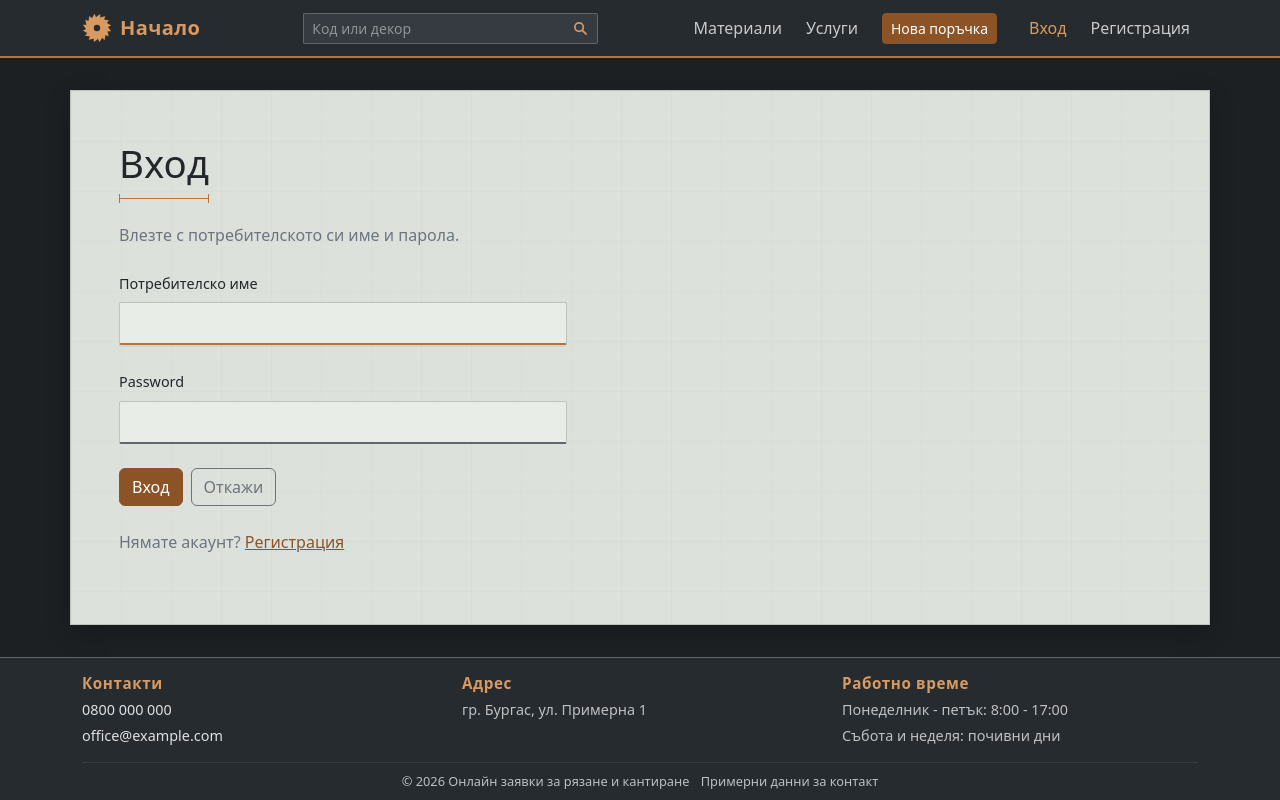
After one commit to Vanya2307/cutting-orders, a Django app: page /accounts/login/ in a window 1280 px wide. The commit adds this page. Run offline with Django 5.2, Linux system fonts and the light colour scheme.

Commit message:
Add login and logout

```diff
--- a/accounts/urls.py
+++ b/accounts/urls.py
@@ -1,9 +1,14 @@
+from django.contrib.auth.views import LogoutView
+
 from django.urls import path
 
-from .views import RegistrationView
+from .views import RegistrationView, UserLogingView
 
 app_name = 'accounts'
 
 urlpatterns = [
     path('register/', RegistrationView.as_view(), name='register'),
+    path('login/', UserLogingView.as_view(), name='login'),
+    path('logout/', LogoutView.as_view(), name='logout'),
+
 ]
--- a/accounts/views.py
+++ b/accounts/views.py
@@ -3,6 +3,7 @@ from django.contrib.auth.models import Group
 from django.db import transaction
 from django.urls import reverse_lazy
 from django.views.generic import CreateView
+from django.contrib.auth.views import LoginView
 
 from .forms import RegistrationForm
 from .models import Profile
@@ -28,3 +29,8 @@ class RegistrationView(CreateView):
         login(self.request, self.object)
 
         return response
+
+
+class UserLogingView(LoginView):
+    template_name = 'accounts/login.html'
+    redirect_authenticated_user = True
--- a/cutting_orders/settings.py
+++ b/cutting_orders/settings.py
@@ -132,3 +132,7 @@ MAILERS = {
         'BACKEND': 'django.core.mail.backends.console.EmailBackend',
     },
 }
+
+LOGIN_URL = 'accounts:login'
+LOGIN_REDIRECT_URL = 'home'
+LOGOUT_REDIRECT_URL = 'home'
--- a/static/css/style.css
+++ b/static/css/style.css
@@ -703,3 +703,35 @@ body > main.home-main {
     font-size: 0.8rem;
     text-align: center;
 }
+
+
+
+/* -Вход- */
+
+.login-form {
+    max-width: 28rem;
+}
+
+/* -Акаунт в навигацията- */
+
+.nav-account {
+    display: flex;
+    align-items: center;
+    gap: 0.75rem;
+}
+
+.nav-account form {
+    margin: 0;
+}
+
+.nav-user {
+    color: rgba(255, 255, 255, 0.55);
+    font-size: 0.9rem;
+}
+
+.nav-logout {
+    background: none;
+    border: 0;
+    padding: 0;
+    cursor: pointer;
+}
--- /dev/null
+++ b/templates/accounts/login.html
@@ -0,0 +1,43 @@
+{% extends 'base.html' %}
+
+{% block title %}Вход | Онлайн заявки{% endblock %}
+
+{% block content %}
+    <h1 class="page-title">Вход</h1>
+
+    <p class="text-secondary mb-4">
+        Влезте с потребителското си име и парола.
+    </p>
+
+    <form method="post" class="drawing-form login-form" novalidate>
+        {% csrf_token %}
+
+        {% if form.non_field_errors %}
+            <div class="alert alert-danger">
+                {% for error in form.non_field_errors %}
+                    <div>{{ error }}</div>
+                {% endfor %}
+            </div>
+        {% endif %}
+
+        <div class="row g-4">
+            <div class="col-12">
+                {% include 'includes/form_field.html' with field=form.username label='Потребителско име' %}
+            </div>
+            <div class="col-12">
+                {% include 'includes/form_field.html' with field=form.password %}
+            </div>
+        </div>
+
+        <input type="hidden" name="next" value="{{ next }}">
+
+        <div class="d-flex flex-wrap gap-2 mt-4">
+            <button type="submit" class="btn btn-accent">Вход</button>
+            <a class="btn btn-outline-secondary" href="{% url 'home' %}">Откажи</a>
+        </div>
+    </form>
+
+    <p class="text-secondary mt-4 mb-0">
+        Нямате акаунт? <a href="{% url 'accounts:register' %}">Регистрация</a>
+    </p>
+{% endblock %}
--- a/templates/accounts/register.html
+++ b/templates/accounts/register.html
@@ -55,4 +55,8 @@
             <a class="btn btn-outline-secondary" href="{% url 'home' %}">Откажи</a>
         </div>
     </form>
+
+    <p class="text-secondary mt-4 mb-0">
+        Вече имате акаунт? <a href="{% url 'accounts:login' %}">Вход</a>
+    </p>
 {% endblock %}
--- a/templates/includes/form_field.html
+++ b/templates/includes/form_field.html
@@ -1,5 +1,5 @@
 <label class="form-label" for="{{ field.id_for_label }}">
-    {{ field.label }}
+    {{ label|default:field.label }}
     {% if not field.field.required %}
         <span class="text-secondary fw-normal">(по желание)</span>
     {% endif %}
--- a/templates/includes/navigation.html
+++ b/templates/includes/navigation.html
@@ -40,14 +40,36 @@
                        href="{% url 'catalog:service-list' %}">Услуги</a>
                 </li>
 
-                <li class="nav-item">
-                    <a class="nav-link{% if current == 'order-list' %} active{% endif %}"
-                       href="{% url 'orders:order-list' %}">Моите поръчки</a>
-                </li>
+                {% if user.is_authenticated %}
+
+                    <li class="nav-item">
+                        <a class="nav-link{% if current == 'order-list' %} active{% endif %}"
+                            href="{% url 'orders:order-list' %}">Моите поръчки</a>
+                    </li>
+                {% endif %}
 
                 <li class="nav-item ms-lg-2 mt-2 mt-lg-0">
                     <a class="btn btn-accent btn-sm" href="{% url 'orders:order-create' %}">Нова поръчка</a>
                 </li>
+
+                {% if user.is_authenticated %}
+                    <li class="nav-item nav-account ms-lg-3 mt-2 mt-lg-0">
+                        <span class="nav-user">{{ user.get_full_name|default:user.username }}</span>
+                        <form method="post" action="{% url 'accounts:logout' %}">
+                            {% csrf_token %}
+                            <button type="submit" class="nav-link nav-logout">Изход</button>
+                        </form>
+                    </li>
+                {% else %}
+                    <li class="nav-item ms-lg-3">
+                        <a class="nav-link{% if current == 'login' %} active{% endif %}"
+                        href="{% url 'accounts:login' %}">Вход</a>
+                    </li>
+                    <li class="nav-item">
+                        <a class="nav-link{% if current == 'register' %} active{% endif %}"
+                        href="{% url 'accounts:register' %}">Регистрация</a>
+                    </li>
+                {% endif %}
             </ul>
         </div>
     </div>
```
